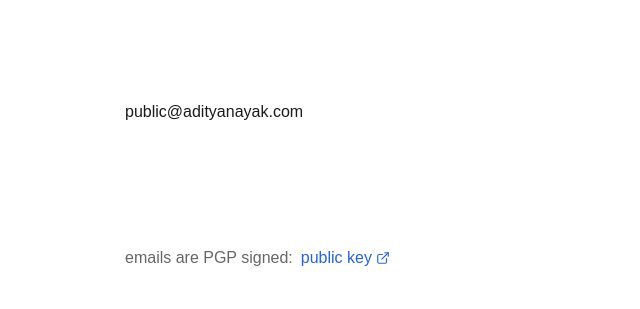
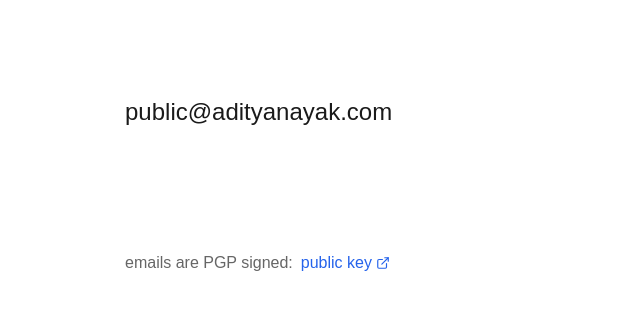
Before and after one commit to AdityaNayak/w0, a plain HTML site: page index.html in a window 1280 px wide. Shown: the part 327-636 px from the top of the page, without its empty margins (275-915 px from the left). Drawn offline with Linux system fonts and the light colour scheme; files whose address does not match are found by name.

Commit message:
Update index.html

```diff
--- a/index.html
+++ b/index.html
@@ -84,8 +84,8 @@
       line-height: 1;
     }
 
-    section a {
-      font-size: 1.25rem;
+    section p {
+      font-size: 1.5rem;
       text-decoration: none;
       color: var(--text-gray-900);
       font-weight: 300;
```
